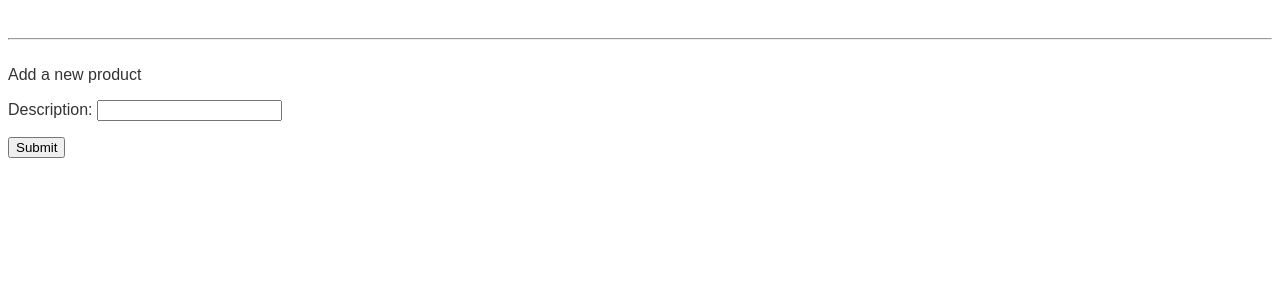
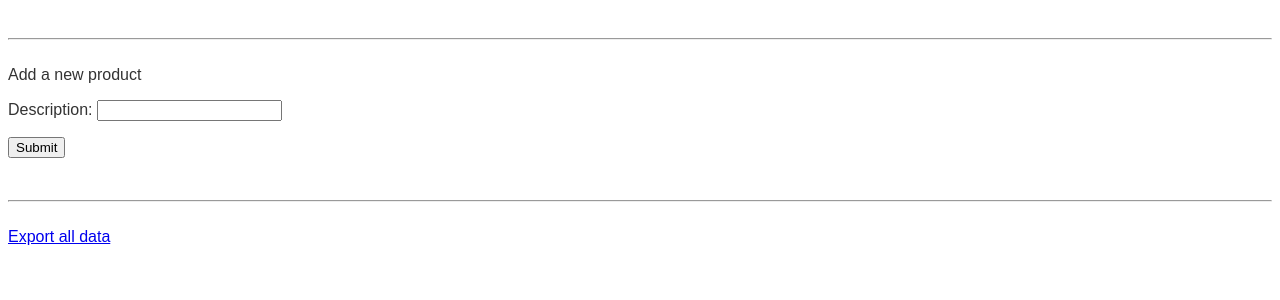
Before and after one commit to thomaschriskelly/product-tracker, a Django app: page / in a window 1280 px wide. Shown: the part 176-476 px from the top of the page. Run offline with Django 3.2, Linux system fonts and the light colour scheme; data comes from the database, SQL or seed files in the repository.

Commit message:
export function added

```diff
--- a/producttracker/producttracker/urls.py
+++ b/producttracker/producttracker/urls.py
@@ -20,6 +20,7 @@ from tracker import views
 urlpatterns = [
     url(r'^admin/', admin.site.urls),
     url(r'^$', views.index, name='index'),
+    url(r'^export$', views.export, name='export'),
     url(r'^products/$', views.product, name='product'),
     url(r'^products/(?P<product_id>[0-9]+)/locations/$', views.locations, name='locations'),
     url(r'^locations/(?P<location_id>[0-9]+)/$', views.location, name='location'),
--- a/producttracker/tracker/templates/index.html
+++ b/producttracker/tracker/templates/index.html
@@ -16,4 +16,8 @@ Add a new product
     {{ product_form.as_p }}
     <input type="submit" value='Submit'>
 </form>
+<br>
+<hr>
+<br>
+<a href='{% url 'export' %}'>Export all data</a>
 {% endblock %}
--- a/producttracker/tracker/views.py
+++ b/producttracker/tracker/views.py
@@ -40,3 +40,9 @@ def location(request, location_id):
         redirect_url = reverse('locations', args=(to_delete.product.id,))
         to_delete.delete()
         return HttpResponse('Success')
+
+def export(request):
+    context = {
+        'breadcrumbs': models.Breadcrumb.objects.all()
+    }
+    return render(request, 'export.txt', context)
```
